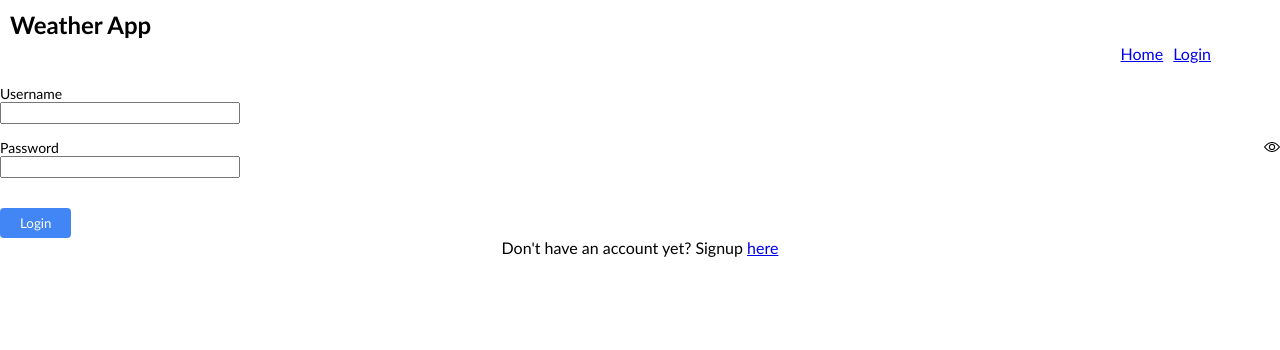
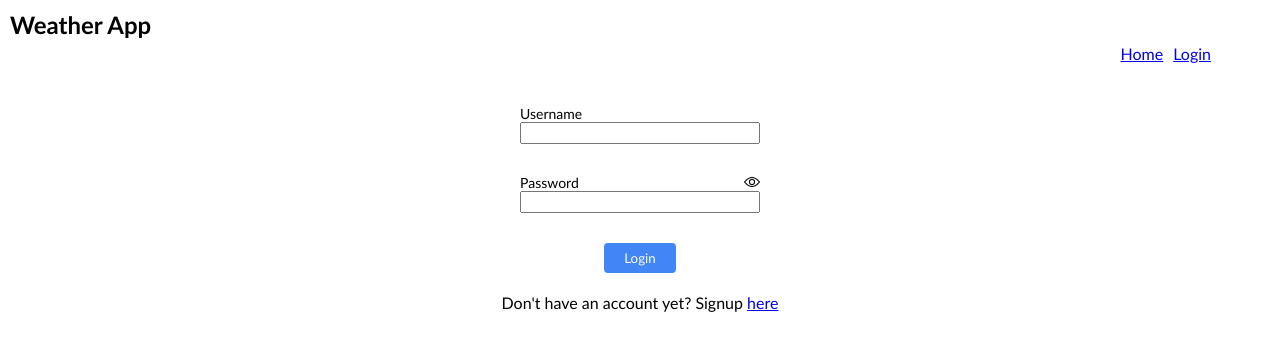
Before and after one commit to mtthwleung/Weather-App-Frontend, a React (Create React App) app: page /login in a window 1280 px wide. Shown: the top 350 px of the page. Built offline with nearby package versions, Linux system fonts and the light colour scheme.

Commit message:
fixed a small mistake with login form

```diff
--- a/src/Components/Auth/Auth.css
+++ b/src/Components/Auth/Auth.css
@@ -1,4 +1,4 @@
-#signup-form {
+#signup-form, #login-form {
   padding: 20px;
   display: flex;
   flex-direction: column;
--- a/src/Components/Auth/SignupForm.js
+++ b/src/Components/Auth/SignupForm.js
@@ -1,6 +1,6 @@
-import "./Auth.css"
-import EyeImage from '../../assets/images/eye.png'
-import { useState } from "react"
+import "./Auth.css";
+import EyeImage from '../../assets/images/eye.png';
+import { useState } from "react";
 
 export default function SignupForm() {
 
```
